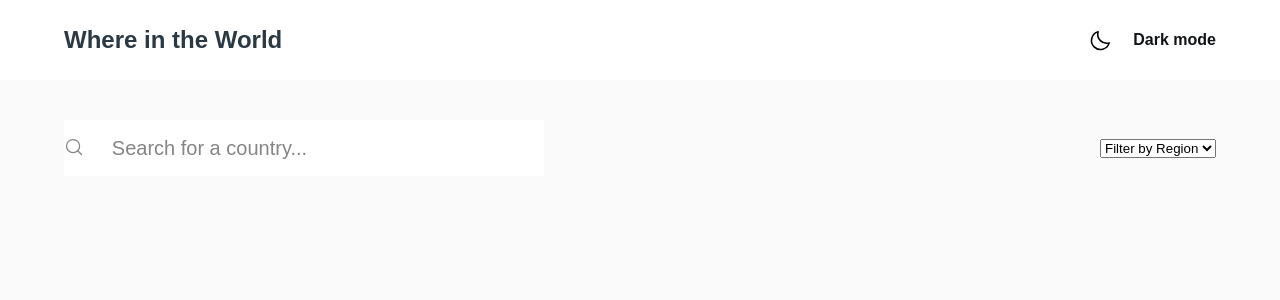
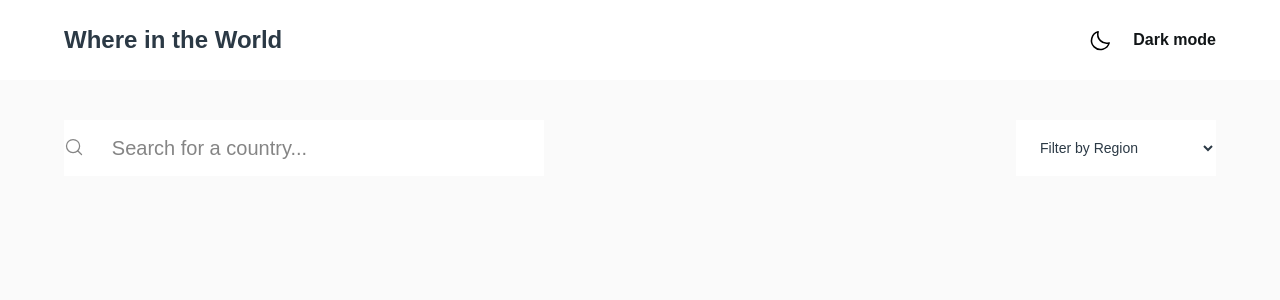
Before and after one commit to lukasviliams/country, a Vue app: page / in a window 1280 px wide. Shown: the top 300 px of the page. Built offline with nearby package versions, Linux system fonts and the light colour scheme; no server answers.

Commit message:
select conponent backup

```diff
--- a/src/components/Inputs.vue
+++ b/src/components/Inputs.vue
@@ -45,7 +45,7 @@
       </svg>
     </div>
     <form class="select_container">
-      <select id="filter" name="filter">
+      <select id="filter" class="element_select" name="filter">
         <option value="">Filter by Region</option>
         <option value="Africa">Africa</option>
         <option value="America">America</option>
@@ -57,21 +57,8 @@
 </template>
 
 <script>
-import { onMounted, ref } from "@vue/runtime-core";
 export default {
   name: "Inputs",
-  setup() {
-    const search = ref();
-    onMounted(() => {
-      search.value = document.getElementById("svgSearch");
-    });
-
-    const handleSearch = () => {
-      search.value.style.visibility = "hidden";
-    };
-
-    return { search, handleSearch };
-  },
 };
 </script>
 
@@ -130,6 +117,28 @@ input:focus::placeholder {
   top: 30%;
   left: 0;
 }
+.select_container {
+  width: 20rem;
+  height: 5.6rem;
+}
+.element_select {
+  height: 100%;
+  width: 100%;
+}
+select {
+  outline: none;
+  border: none;
+  background-color: var(--white);
+  padding-left: 2rem;
+  color: var(--dark-blue);
+  z-index: 1;
+  font-size: 1.4rem;
+}
+select option {
+  color: var(--light-mode-input);
+  background-color: var(--white);
+}
+
 /* Animations */
 @keyframes move {
   0% {
```
